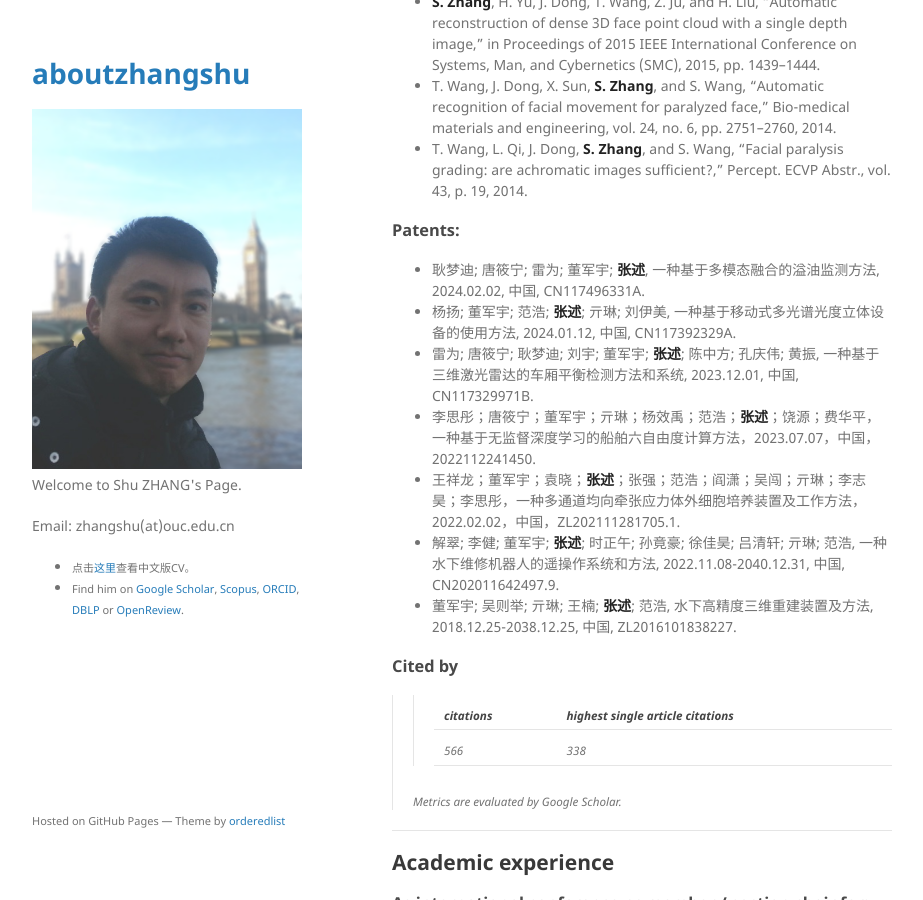
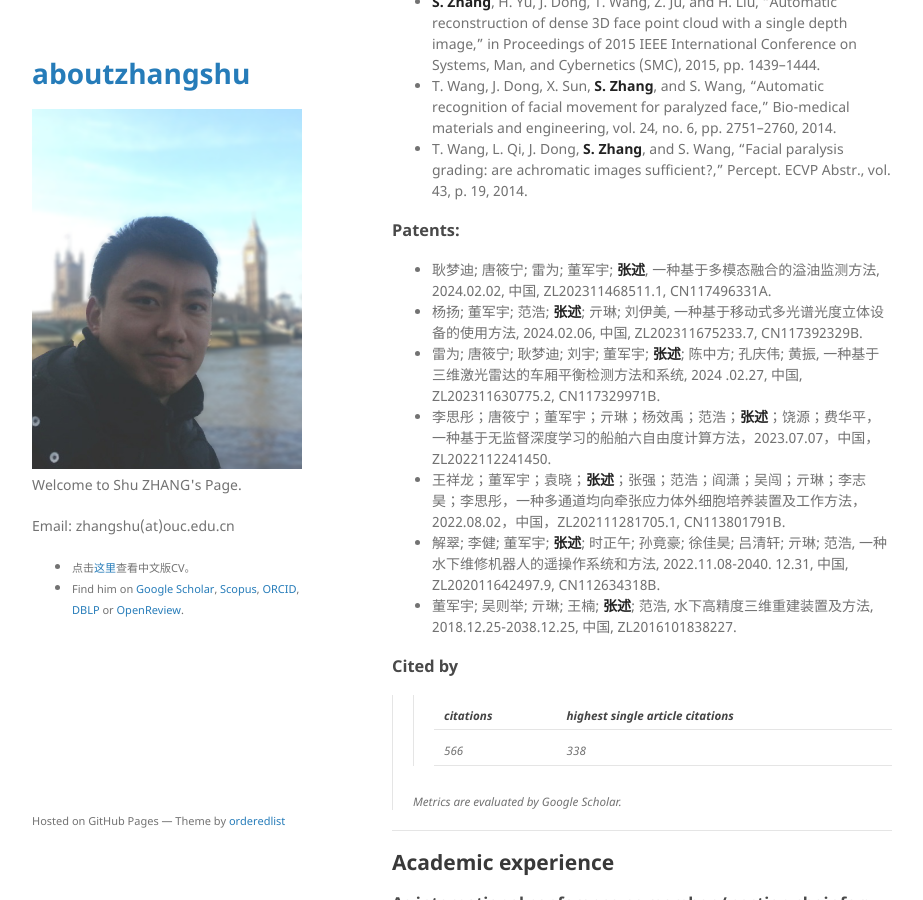
Before and after one commit to jackyspeed/aboutzhangshu, a Jekyll site: the page built from index.md, in a window 1280 px wide and 900 px high, scrolled down 5096 px. Shown: the whole window, without its empty margins (178-1101 px from the left). Built offline with Jekyll 4.4.1, drawn with Linux system fonts in a browser that asks for light colours; our own code applies the rules of GitHub Pages for plain Markdown files.

Commit message:
Update index.md

```diff
--- a/index.md
+++ b/index.md
@@ -178,12 +178,12 @@ As co-author:
 
 ### Patents:
 
-- 耿梦迪; 唐筱宁; 雷为; 董军宇; **张述**, 一种基于多模态融合的溢油监测方法, 2024.02.02, 中国, CN117496331A.
-- 杨扬; 董军宇; 范浩; **张述**; 亓琳; 刘伊美, 一种基于移动式多光谱光度立体设备的使用方法, 2024.01.12, 中国, CN117392329A.
-- 雷为; 唐筱宁; 耿梦迪; 刘宇; 董军宇; **张述**; 陈中方; 孔庆伟; 黄振, 一种基于三维激光雷达的车厢平衡检测方法和系统, 2023.12.01, 中国, CN117329971B.
-- 李思彤；唐筱宁；董军宇；亓琳；杨效禹；范浩；**张述**；饶源；费华平，一种基于无监督深度学习的船舶六自由度计算方法，2023.07.07，中国，2022112241450.
-- 王祥龙；董军宇；袁晓；**张述**；张强；范浩；阎潇；吴闯；亓琳；李志昊；李思彤，一种多通道均向牵张应力体外细胞培养装置及工作方法，2022.02.02，中国，ZL202111281705.1.
-- 解翠; 李健; 董军宇; **张述**; 时正午; 孙竟豪; 徐佳昊; 吕清轩; 亓琳; 范浩, 一种水下维修机器人的遥操作系统和方法, 2022.11.08-2040.12.31, 中国, CN202011642497.9.
+- 耿梦迪; 唐筱宁; 雷为; 董军宇; **张述**, 一种基于多模态融合的溢油监测方法, 2024.02.02, 中国, ZL202311468511.1, CN117496331A.
+- 杨扬; 董军宇; 范浩; **张述**; 亓琳; 刘伊美, 一种基于移动式多光谱光度立体设备的使用方法, 2024.02.06, 中国, ZL202311675233.7, CN117392329B.
+- 雷为; 唐筱宁; 耿梦迪; 刘宇; 董军宇; **张述**; 陈中方; 孔庆伟; 黄振, 一种基于三维激光雷达的车厢平衡检测方法和系统, 2024 .02.27, 中国, ZL202311630775.2, CN117329971B.
+- 李思彤；唐筱宁；董军宇；亓琳；杨效禹；范浩；**张述**；饶源；费华平，一种基于无监督深度学习的船舶六自由度计算方法，2023.07.07，中国，ZL2022112241450.
+- 王祥龙；董军宇；袁晓；**张述**；张强；范浩；阎潇；吴闯；亓琳；李志昊；李思彤，一种多通道均向牵张应力体外细胞培养装置及工作方法，2022.08.02，中国，ZL202111281705.1, CN113801791B.
+- 解翠; 李健; 董军宇; **张述**; 时正午; 孙竟豪; 徐佳昊; 吕清轩; 亓琳; 范浩, 一种水下维修机器人的遥操作系统和方法, 2022.11.08-2040. 12.31, 中国, ZL202011642497.9, CN112634318B.
 - 董军宇; 吴则举; 亓琳; 王楠; **张述**; 范浩, 水下高精度三维重建装置及方法, 2018.12.25-2038.12.25, 中国, ZL2016101838227.
 
 ### Cited by
```
